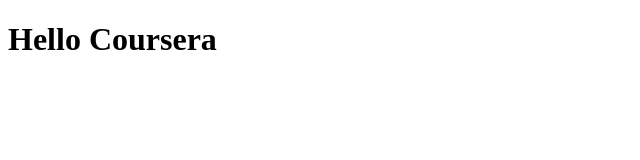
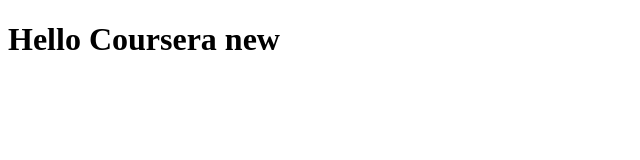
Before and after one commit to lionelgutierrez/coursera-angularjs-course, a plain HTML site: page Index.html in a window 1280 px wide. Shown: the full height of the page, 0-640 px from the left. Drawn offline with Linux system fonts and the light colour scheme.

Commit message:
New Folder

```diff
--- a/Index.html
+++ b/Index.html
@@ -5,7 +5,7 @@
     <title>Hello coursera Angular2</title>
   </head>
   <body>
-    <h1>Hello Coursera</h1>
+    <h1>Hello Coursera new</h1>
     </script>
   </body>
 </html>
```
Also changed, not shown: module1-solution/README.txt (added).
